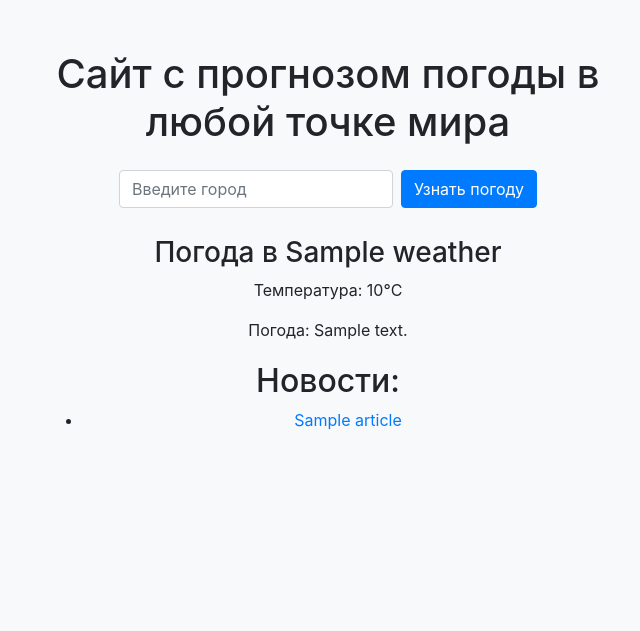
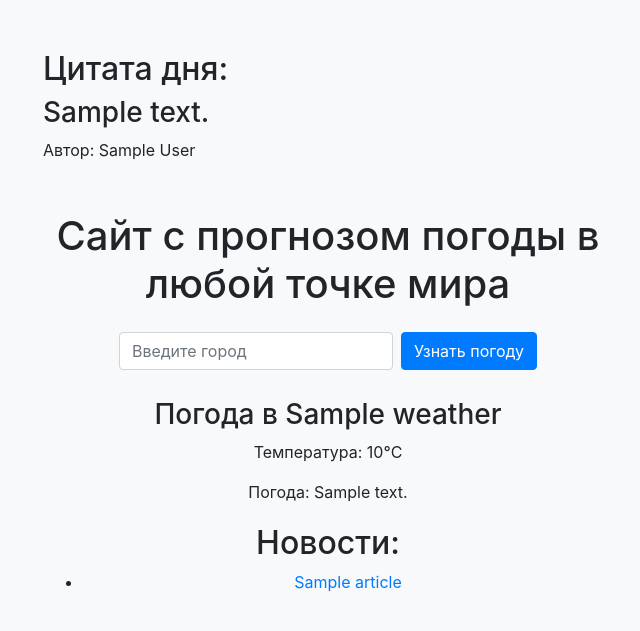
Before and after one commit to volodjangrodno/LessonVD08, a Flask app: template templates/index.html in a window 1280 px wide. Shown: the top 631 px of the page, without its empty margins (312-952 px from the left). Run offline with Flask 3, Linux system fonts and the light colour scheme; the template is opened without the code that fills it: most values are stand-ins (such as "Sample title", 1, 10 or a date in 2020); some libraries are stand-ins or nearby versions.

Commit message:
LessonVD07dz

```diff
--- a/main.py
+++ b/main.py
@@ -8,11 +8,13 @@ app = Flask(__name__)
 def index():
     weather = None
     news = None
+    quotes = None
     if request.method == 'POST':
         city = request.form['city']
         weather = get_weather(city)
         news = get_news()
-    return render_template('index.html', weather=weather, news=news)
+        quotes = random_quote()
+    return render_template('index.html', weather=weather, news=news, quotes=quotes)
 
 
 
@@ -28,5 +30,10 @@ def get_news():
     response = requests.get(url)
     return response.json().get('articles', [])
 
+def random_quote():
+    url = 'https://api.quotable.io/random'
+    response = requests.get(url)
+    return response.json().get('content', 'author')
+
 if __name__ == '__main__':
     app.run(debug=True)
--- a/templates/index.html
+++ b/templates/index.html
@@ -22,6 +22,16 @@
     </style>
 </head>
 <body>
+    <div class="container">
+
+           {% if quotes %}
+                <h2>Цитата дня:</h2>
+
+                <h3> {{ quotes['content'] }} </h3>
+                <p> Автор: {{ quotes['author'] }} </p>
+           {% endif %}
+    </div>
+
     <div class="container">
         <h1 class="text-center mb-4">Сайт с прогнозом погоды в любой точке мира</h1>
 
@@ -49,7 +59,6 @@
                    {% endfor %}
                </ul>
            {% endif %}
-
        </div>
     </div>
 
```
